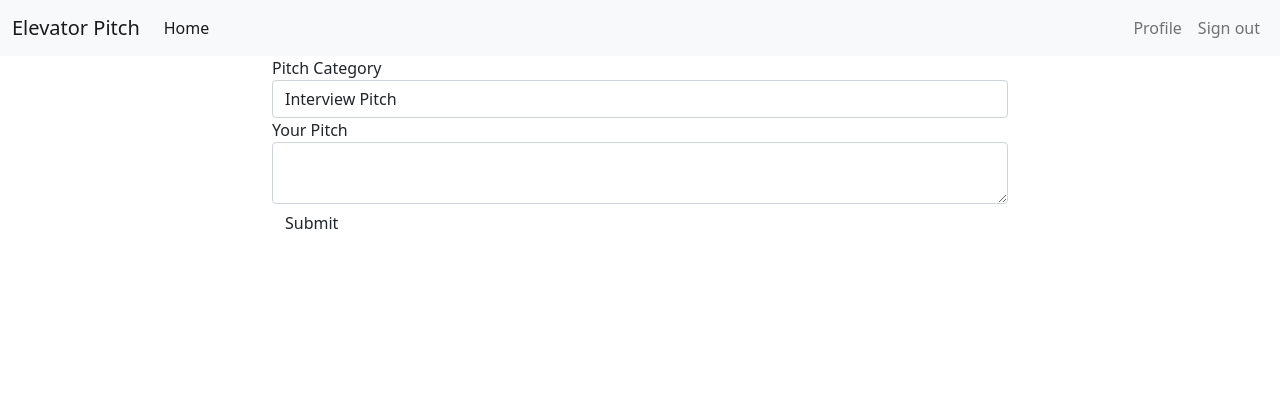
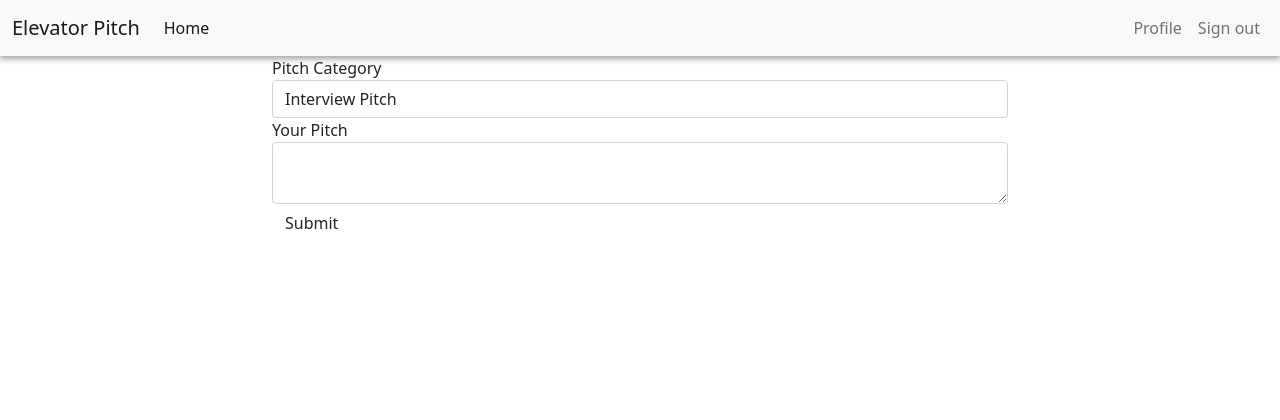
Before and after one commit to mururi/Elevator_pitch_app, a Flask app: page /new-pitch in a window 1280 px wide. Shown: the top 420 px of the page. Run offline with Flask 2, Linux system fonts and the light colour scheme; the visitor is signed in with stand-in values (Sample User, id 1); data comes from the database, SQL or seed files in the repository; some libraries are stand-ins or nearby versions.

Commit message:
Add shodow to the navbar

```diff
--- /dev/null
+++ b/app/static/css/base.css
@@ -0,0 +1,3 @@
+.navbar--shadow {
+  box-shadow: 0 3px 6px rgba(0,0,0,0.16), 0 3px 6px rgba(0,0,0,0.23);
+}
--- a/app/templates/base.html
+++ b/app/templates/base.html
@@ -13,6 +13,7 @@
   <link href="https://cdn.jsdelivr.net/npm/bootstrap@5.0.2/dist/css/bootstrap.min.css" rel="stylesheet" integrity="sha384-EVSTQN3/azprG1Anm3QDgpJLIm9Nao0Yz1ztcQTwFspd3yD65VohhpuuCOmLASjC" crossorigin="anonymous">
   <link href="https://fonts.googleapis.com/icon?family=Material+Icons"
       rel="stylesheet">
+  <link rel="stylesheet" href="../static/css/base.css">
   {% block styles %}
 
   {% endblock %}
--- a/app/templates/index.html
+++ b/app/templates/index.html
@@ -2,8 +2,8 @@
 
 <!-- Styles block -->
 {% block styles %}
-{{ super () }}
-
+  {{ super () }}
+  <link rel="stylesheet" href="{{url_for('static',filename='css/index.css')}}">
 {% endblock %}
 
 <!-- Content block -->
--- a/app/templates/navbar2.html
+++ b/app/templates/navbar2.html
@@ -1,4 +1,4 @@
-<nav class="navbar navbar-expand-lg navbar-light bg-light">
+<nav class="navbar navbar-expand-lg navbar-light bg-light navbar--shadow">
   <div class="container-fluid">
     <a class="navbar-brand" href="/">Elevator Pitch</a>
     <button class="navbar-toggler" type="button" data-bs-toggle="collapse" data-bs-target="#navbarSupportedContent" aria-controls="navbarSupportedContent" aria-expanded="false" aria-label="Toggle navigation">
```
Also changed, not shown: app/static/css/index.css (added).
